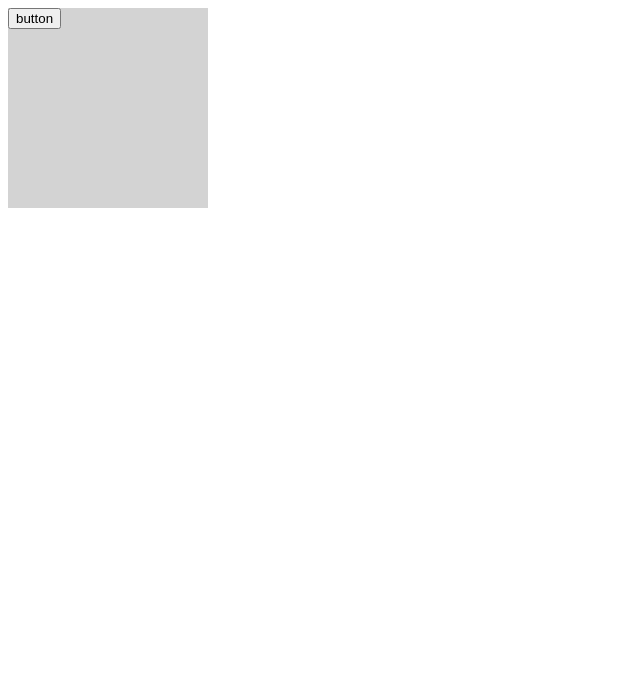
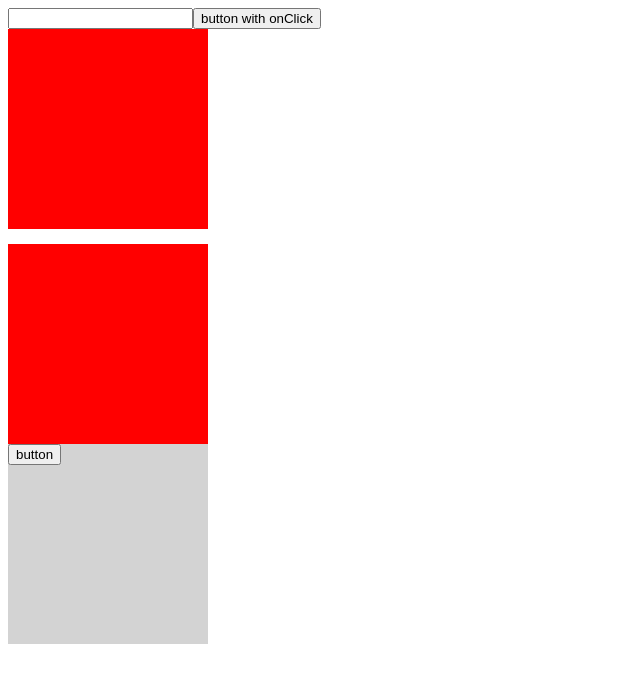
Before and after one commit to glav-git/typescript-react-learning, a React (Create React App) app: page / in a window 1280 px wide. Shown: the top 682 px of the page, without its empty margins (0-640 px from the left). Built offline with nearby package versions, Linux system fonts and the light colour scheme; no server answers.

Commit message:
add onDrag events and render example in App

```diff
--- a/src/App.tsx
+++ b/src/App.tsx
@@ -1,6 +1,7 @@
 import axios from "axios";
 import { useState, useEffect } from "react";
 import Card, { CardVariant } from "./components/Card"
+import EventsExample from "./components/EventsExample";
 import List from "./components/List";
 import TodoItem from "./components/TodoItem";
 import UserItem from "./components/UserItem"
@@ -37,6 +38,7 @@ const App = () => {
 
   return (
     <div>
+      <EventsExample />
       <Card onClick={(num) => console.log('Andrey, andrushka, pososi moyu pisushku', num)} variant={CardVariant.primary} width="200px" height="200px">
         <button>button</button>
       </Card>
--- a/src/components/EventsExample.tsx
+++ b/src/components/EventsExample.tsx
@@ -1,20 +1,48 @@
 import React, { FC, useState } from "react";
 
 const EventsExample: FC = () => {
-    const [inputValue, setInputValue] = useState<string>('')
+    const [inputValue, setInputValue] = useState<string>('');
+    const [isDrag, setIsDrag] = useState<boolean>(false);
 
     const inputChangeHandler = (e: React.ChangeEvent<HTMLInputElement>) => {
-        setInputValue(e.target.value)
+        setInputValue(e.target.value);
     }
 
     const buttonClickHandler = (e: React.MouseEvent<HTMLButtonElement>) => {
-        console.log(inputValue)
+        console.log(inputValue);
+    }
+
+    const dragHandler = (e: React.DragEvent<HTMLDivElement>) => {
+        console.log('Fisting started');
+    }
+
+    const dropHandler = (e: React.DragEvent<HTMLDivElement>) => {
+        e.preventDefault();
+        setIsDrag(false);
+        console.log('Fisting droped')
+    }
+
+    const dragWithPreventHandler = (e: React.DragEvent<HTMLDivElement>) => {
+        e.preventDefault();
+        setIsDrag(true);
+    }
+
+    const leaveHandler = (e: React.DragEvent<HTMLDivElement>) => {
+        e.preventDefault();
+        setIsDrag(false);
     }
 
     return (
         <div>
             <input value={inputValue} onChange={inputChangeHandler} type="text" />
             <button onClick={buttonClickHandler}>button with onClick</button>
+            <div onDrag={dragHandler} draggable style={{width: 200, height: 200, background: 'red'}}></div>
+            <div
+                onDrop={dropHandler}
+                onDragLeave={leaveHandler}
+                onDragOver={dragWithPreventHandler}
+                style={{width: 200, height: 200, background: isDrag ? 'blue' : 'red', marginTop: 15}}>
+            </div>
         </div>
     );
 };
```
